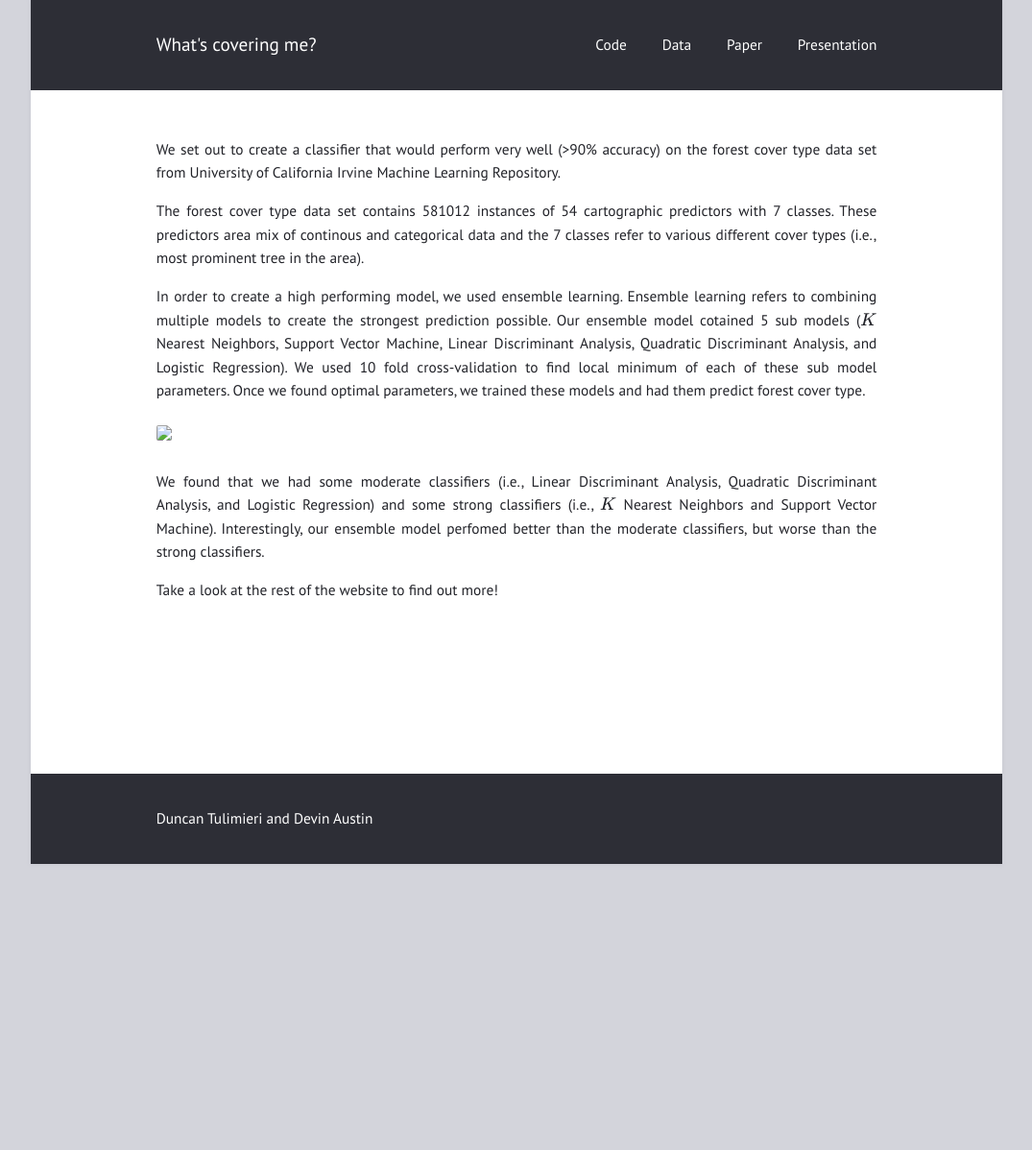
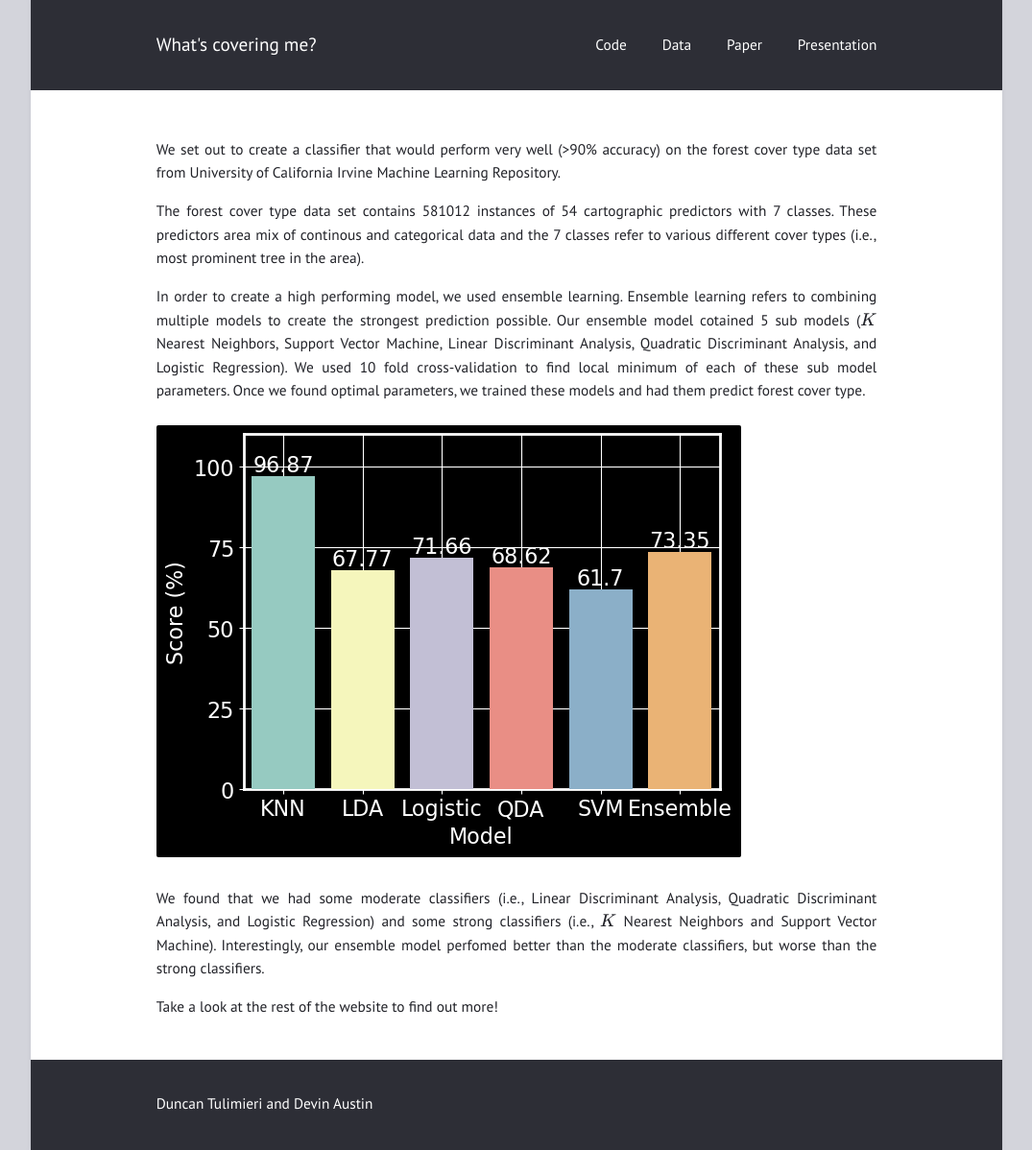
Before and after one commit to tulimid1/what-is-covering-me, a Jekyll site: the page built from index.md, in a window 1280 px wide. Shown: the whole page at 96% size, without its empty margins (102-1177 px from the left). Built offline with Jekyll 4.4.1, drawn with Linux system fonts in a browser that asks for light colours; before the commit the page ends 900 px from its top, so only the background shows below that.

Commit message:
Update index.md

```diff
--- a/index.md
+++ b/index.md
@@ -10,7 +10,7 @@ The forest cover type data set contains 581012 instances of 54 cartographic pred
 In order to create a high performing model, we used ensemble learning. Ensemble learning refers to combining multiple models to create the strongest prediction possible. Our ensemble model cotained 5 sub models ($$K$$ Nearest Neighbors, Support Vector Machine, Linear Discriminant Analysis, Quadratic Discriminant Analysis, and Logistic Regression). We used 10 fold cross-validation to find local minimum of each of these sub model parameters. Once we found optimal parameters, we trained these models and had them predict forest cover type.
 
 <p align="center">
-  <img src="all_models_scores_kbg.png" />
+  <img src="figures/all_models_scores_kbg.png" />
 </p>
 
 We found that we had some moderate classifiers (i.e., Linear Discriminant Analysis, Quadratic Discriminant Analysis, and Logistic Regression) and some strong classifiers (i.e., $$K$$ Nearest Neighbors and Support Vector Machine). Interestingly, our ensemble model perfomed better than the moderate classifiers, but worse than the strong classifiers.
```
